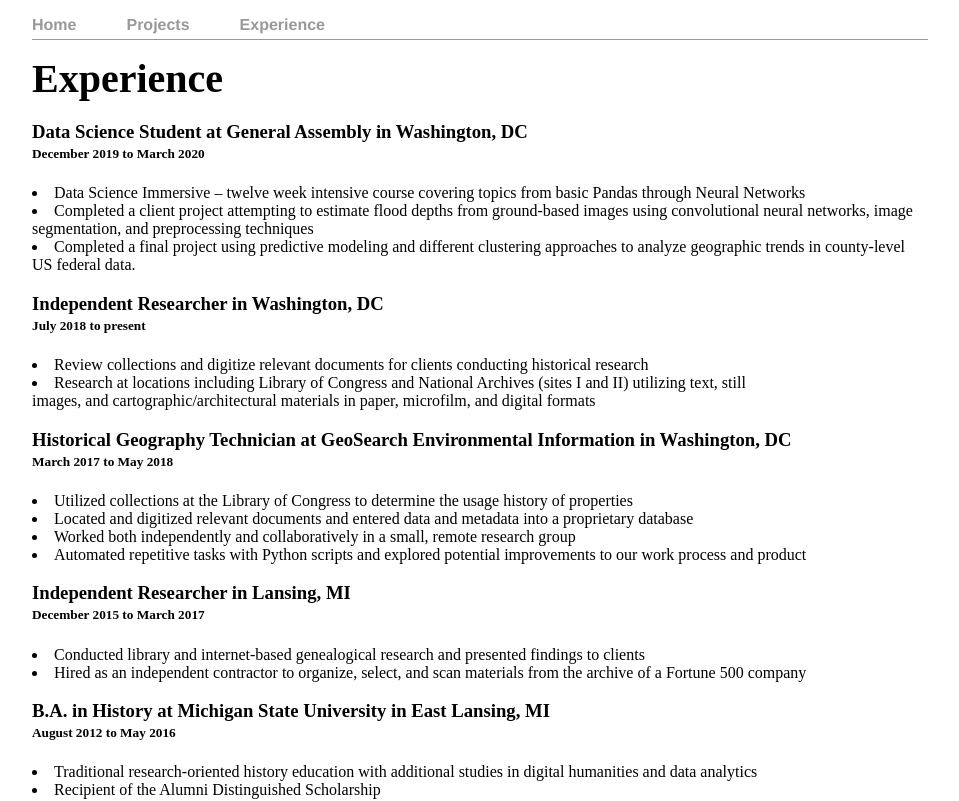
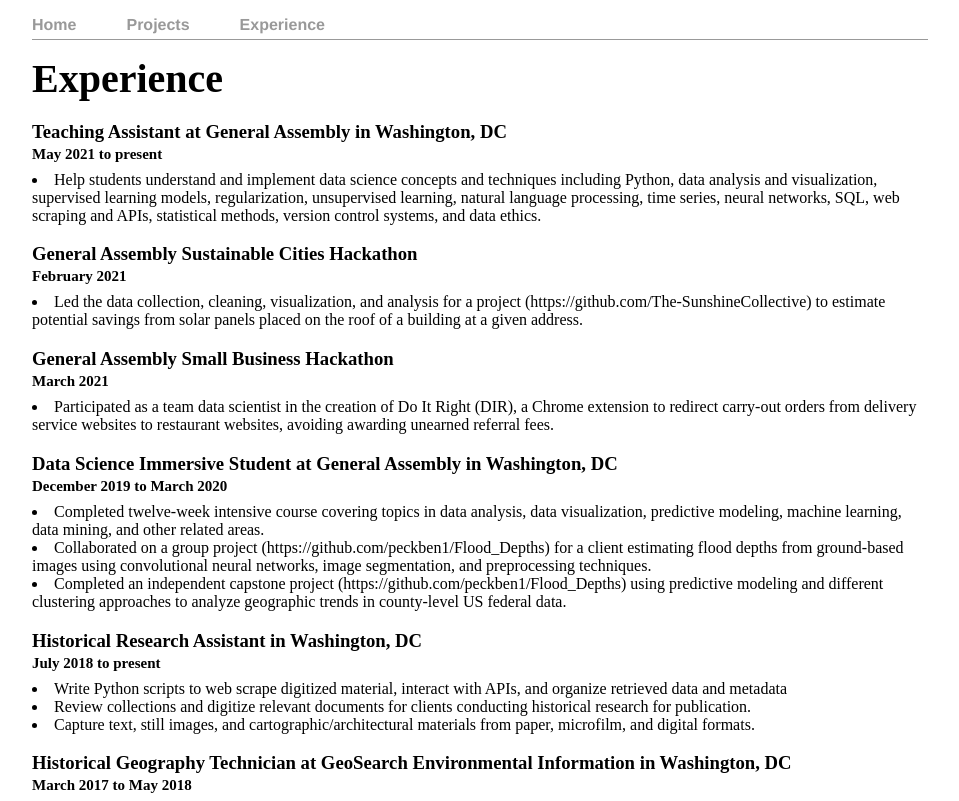
Before and after one commit to peckben1/peckben1.github.io, an Angular app: page /experience in a window 1280 px wide. Shown: the top 801 px of the page, without its empty margins (160-1119 px from the left). Built offline with nearby package versions, Linux system fonts and the light colour scheme; a web font is replaced by a local one.

Commit message:
experience page updates and consolidating file structure

```diff
--- a/angular.json
+++ b/angular.json
@@ -13,7 +13,7 @@
         "build": {
           "builder": "@angular-devkit/build-angular:browser",
           "options": {
-            "outputPath": "dist/BenAngular",
+            "outputPath": "docs",
             "index": "src/index.html",
             "main": "src/main.ts",
             "polyfills": "src/polyfills.ts",
--- a/src/app/experience/experience.component.css
+++ b/src/app/experience/experience.component.css
@@ -10,4 +10,21 @@ h3 {
 
 h5 {
     margin-top: 3px;
+    margin-bottom: 8px;
+    font-size: 15px;
 }
+
+#leftpillar {
+    float: left;
+}
+
+#rightpillar {
+    float: right;
+}
+
+.pillar {
+    width: 30px;
+    height: 100%;
+    background-color: aqua;
+    margin: 20px;
+}
--- a/src/app/experience/experience.component.html
+++ b/src/app/experience/experience.component.html
@@ -1,29 +1,54 @@
+<!-- <div id="leftpillar" class="pillar"></div>
+<div id="rightpillar" class="pillar"></div> -->
+
 <h1>Experience</h1>
-<h3>Data Science Student at General Assembly in Washington, DC</h3>
+
+<h3>Teaching Assistant at General Assembly in Washington, DC</h3>
+<h5>May 2021 to present</h5>
+<li>Help students understand and implement data science concepts and techniques including Python, data analysis and
+    visualization, supervised learning models, regularization, unsupervised learning, natural language processing, time
+    series, neural networks, SQL, web scraping and APIs, statistical methods, version control systems, and data ethics.
+</li>
+
+<h3>General Assembly Sustainable Cities Hackathon</h3>
+<h5>February 2021</h5>
+<li>Led the data collection, cleaning, visualization, and analysis for a project (https://github.com/The-SunshineCollective) to estimate potential savings from solar panels placed on the roof of a building at a given address.</li>
+
+<h3>General Assembly Small Business Hackathon</h3>
+<h5>March 2021</h5>
+<li>Participated as a team data scientist in the creation of Do It Right (DIR), a Chrome extension to redirect carry-out
+    orders from delivery service websites to restaurant websites, avoiding awarding unearned referral fees.
+</li>
+
+<h3>Data Science Immersive Student at General Assembly in Washington, DC</h3>
 <h5> December 2019 to March 2020</h5>
-<li> Data Science Immersive – twelve week intensive course covering topics from basic Pandas through Neural Networks
+<li> Completed twelve-week intensive course covering topics in data analysis, data visualization, predictive modeling,
+    machine learning, data mining, and other related areas.
 </li>
-<li> Completed a client project attempting to estimate flood depths from ground-based images using convolutional neural
-    networks, image segmentation, and preprocessing techniques</li>
-<li> Completed a final project using predictive modeling and different clustering approaches to analyze geographic
-    trends in county-level US federal data.
-    <h3>Independent Researcher in Washington, DC</h3>
-    <h5>July 2018 to present</h5>
-<li> Review collections and digitize relevant documents for clients conducting historical research</li>
-<li> Research at locations including Library of Congress and National Archives (sites I and II) utilizing text, still
-</li>
-images, and cartographic/architectural materials in paper, microfilm, and digital formats
+<li> Collaborated on a group project (https://github.com/peckben1/Flood_Depths) for a client estimating flood depths
+    from ground-based images using convolutional neural networks, image segmentation, and preprocessing techniques. </li>
+<li> Completed an independent capstone project (https://github.com/peckben1/Flood_Depths) using predictive
+    modeling and different clustering approaches to analyze geographic trends in county-level US federal data.</li>
+
+<h3>Historical Research Assistant in Washington, DC</h3>
+<h5>July 2018 to present</h5>
+<li> Write Python scripts to web scrape digitized material, interact with APIs, and organize retrieved data and metadata</li>
+<li> Review collections and digitize relevant documents for clients conducting historical research for publication.</li>
+<li>Capture text, still images, and cartographic/architectural materials from paper, microfilm, and digital formats. </li>
+
 <h3>Historical Geography Technician at GeoSearch Environmental Information in Washington, DC</h3>
 <h5>March 2017 to May 2018</h5>
-<li> Utilized collections at the Library of Congress to determine the usage history of properties</li>
-<li> Located and digitized relevant documents and entered data and metadata into a proprietary database</li>
-<li> Worked both independently and collaboratively in a small, remote research group</li>
-<li> Automated repetitive tasks with Python scripts and explored potential improvements to our work process and product
-    <h3>Independent Researcher in Lansing, MI</h3>
-    <h5>December 2015 to March 2017</h5>
+<li> Automated repetitive tasks with Python scripts for improvements to processes.</li>
+<li> Worked independently and collaboratively to locate and digitize relevant documents from collections at the Library
+    of Congress to determine the usage history of properties. </li>
+<li> Redesigned the schema for a proprietary database. </li>
+
+<h3>Independent Researcher in Lansing, MI</h3>
+<h5>December 2015 to March 2017</h5>
 <li> Conducted library and internet-based genealogical research and presented findings to clients</li>
 <li> Hired as an independent contractor to organize, select, and scan materials from the archive of a Fortune 500
     company</li>
+
 <h3>B.A. in History at Michigan State University in East Lansing, MI</h3>
 <h5>August 2012 to May 2016</h5>
 <li>Traditional research-oriented history education with additional studies in digital humanities and data analytics
--- a/src/app/home/home.component.css
+++ b/src/app/home/home.component.css
@@ -21,8 +21,14 @@ h2 {
 }
 
 #benphoto {
-    flex: none;
-    margin: 25px 0px 30px 20px;
-    float: right;
-    max-width: 300px;
+    max-width: 100%;
 }
+
+@media only screen and (min-width: 1048px) {
+    #benphoto {
+        flex: none;
+        /* margin: 25px 0px 30px 20px; */
+        /* float: right; */
+        max-width: 300px;
+    }
+  }
```
Also changed, not shown: 35 other files (tests, documents, lock files or other folders).
